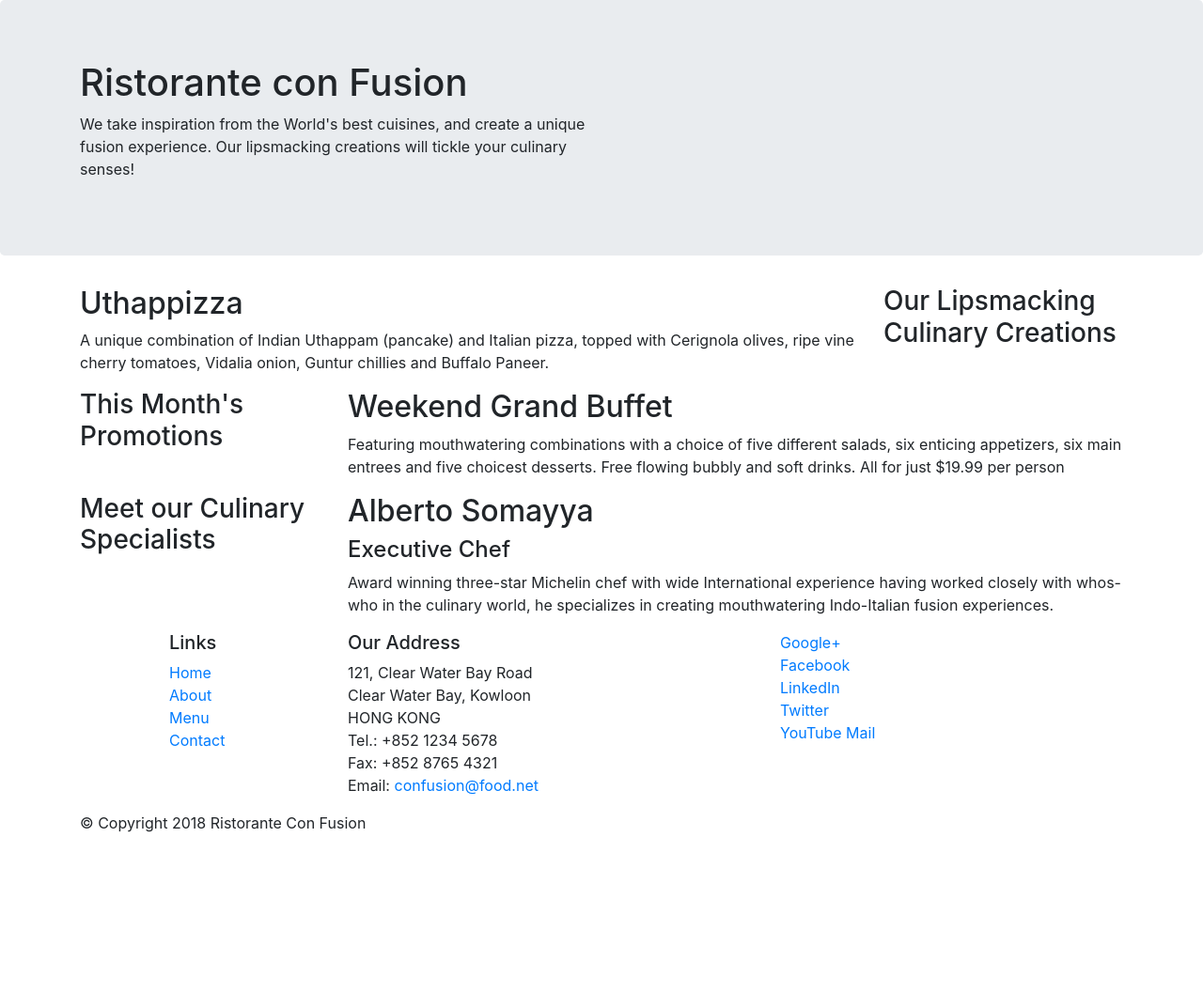
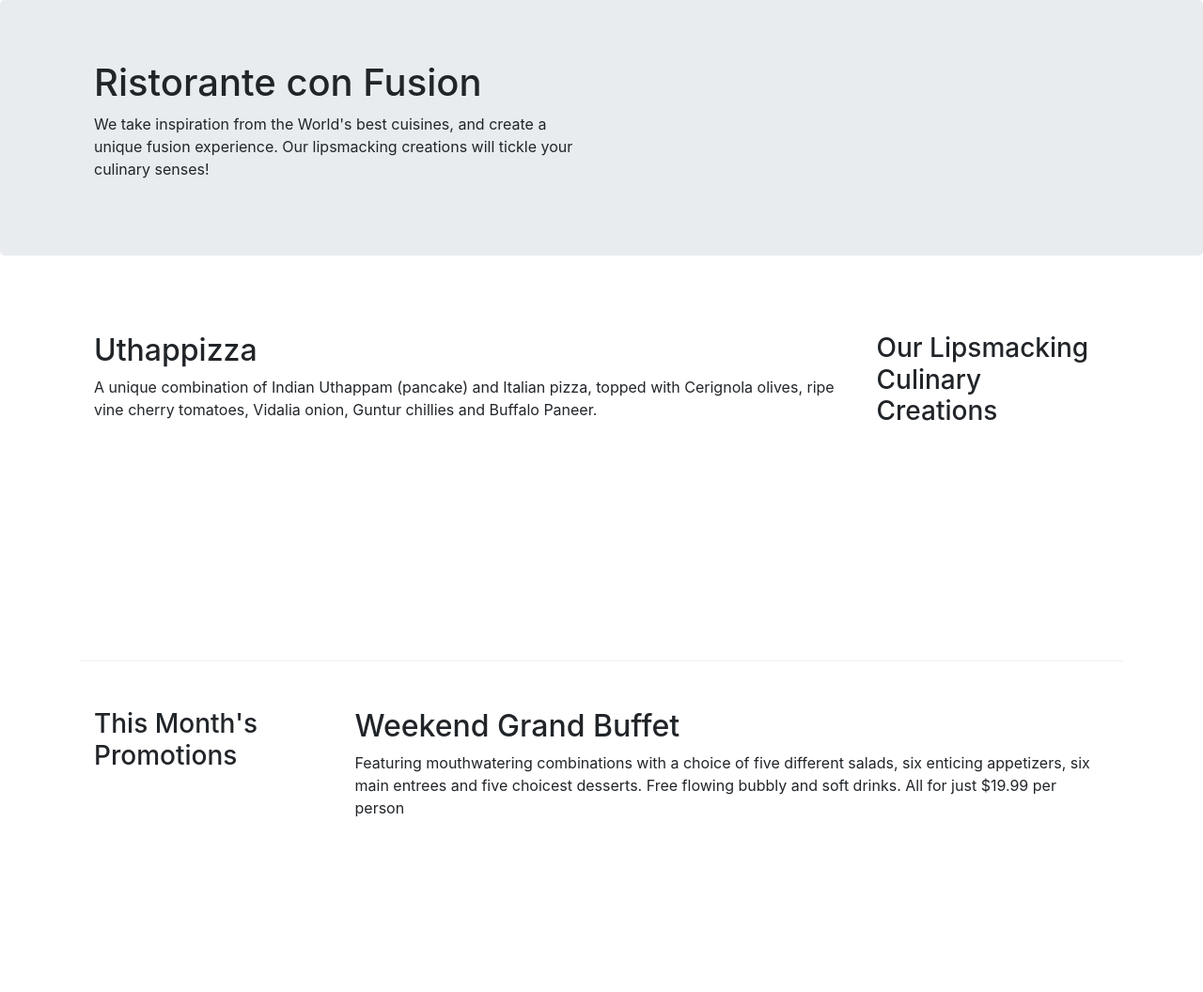
Before and after one commit to Shrey-Tyagi/git-Bootstrap-, a website: page bootstrap4/confusion/index.html in a window 1280 px wide. Shown: the top 1056 px of the page at 94% size. Before the commit the page ends 904 px from the top, so only its background shows below. Drawn offline with nearby package versions, Linux system fonts and the light colour scheme.

Commit message:
Bootstrap Grid Part 001

```diff
--- /dev/null
+++ b/bootstrap4/confusion/css/styles.css
@@ -0,0 +1,17 @@
+.row-header{
+    margin:0px auto;
+    padding:0px;
+}
+
+.row-content {
+    margin:0px auto;
+    padding: 50px 0px 50px 0px;
+    border-bottom: 1px ridge;
+    min-height:400px;
+}
+
+.footer{
+    background-color: #D1C4E9;
+    margin:0px auto;
+    padding: 20px 0px 20px 0px;
+}
--- a/bootstrap4/confusion/index.html
+++ b/bootstrap4/confusion/index.html
@@ -8,6 +8,7 @@
 
     <!-- Bootstrap CSS -->
     <link rel="stylesheet" href="node_modules/bootstrap/dist/css/bootstrap.min.css">
+    <link href="css/styles.css" rel="stylesheet">
     <title>Ristorante Con Fusion</title>
 </head>
 
@@ -15,7 +16,7 @@
 
     <header class="jumbotron">
         <div class="container">
-            <div class ="row">
+            <div class ="row row-header">
                 <div class="col-12 col-sm-6">
                     <h1>Ristorante con Fusion</h1>
                     <p>We take inspiration from the World's best cuisines, and create a unique fusion experience. Our lipsmacking creations will tickle your culinary senses!</p>
@@ -27,7 +28,7 @@
     </header>
 
     <div class="container">
-        <div class="row">
+        <div class="row row-content">
             <div class="col-12 col-sm-4 order-sm-last col-md-3">
                 <h3>Our Lipsmacking Culinary Creations</h3>
             </div>
@@ -38,7 +39,7 @@
         </div>
 
 
-        <div class= 'row'>
+        <div class= 'row row-content'>
             <div class="col-12 col-sm-4 col-md-3">
                 <h3>This Month's Promotions</h3>
             </div>
@@ -48,7 +49,7 @@
             </div>
         </div>
 
-        <div class="row">
+        <div class="row row-content">
             <div  class="col-12 col-sm-4 col-md-3">
                 <h3>Meet our Culinary Specialists</h3>
             </div>
```
